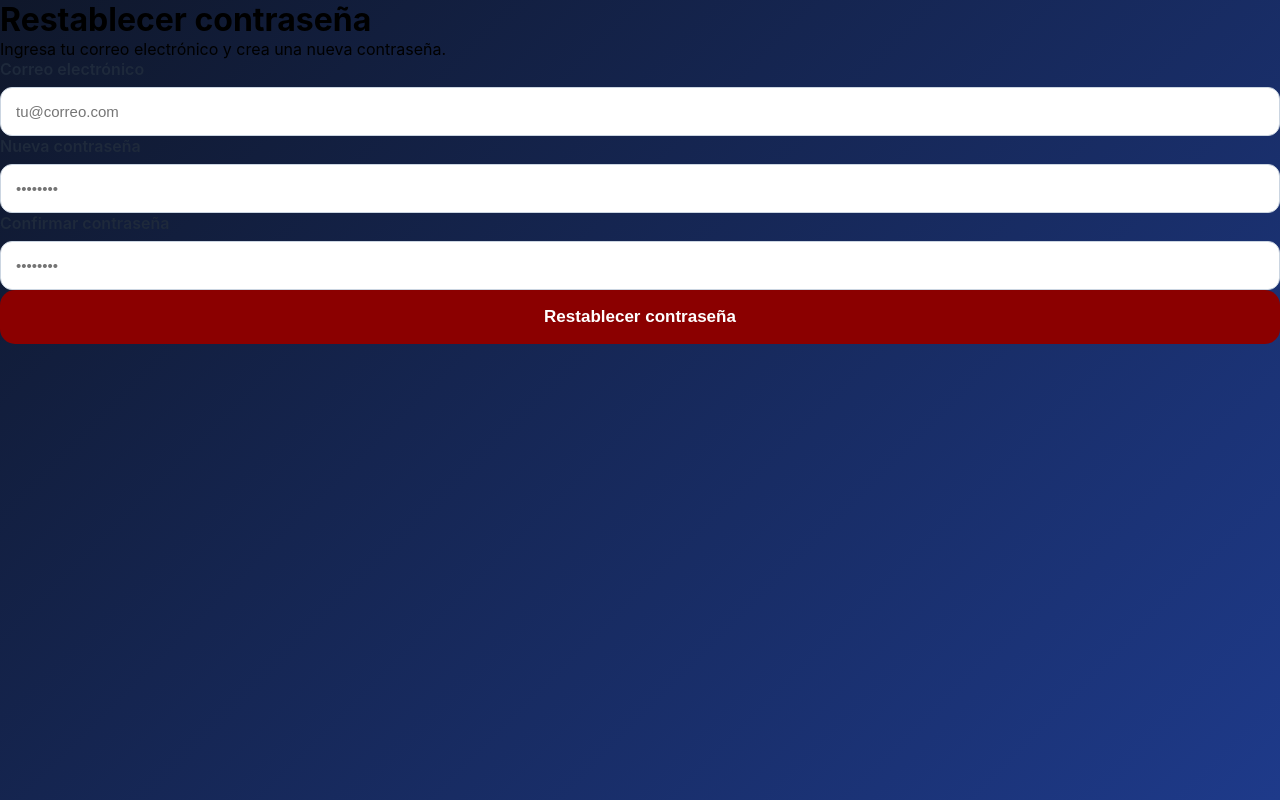
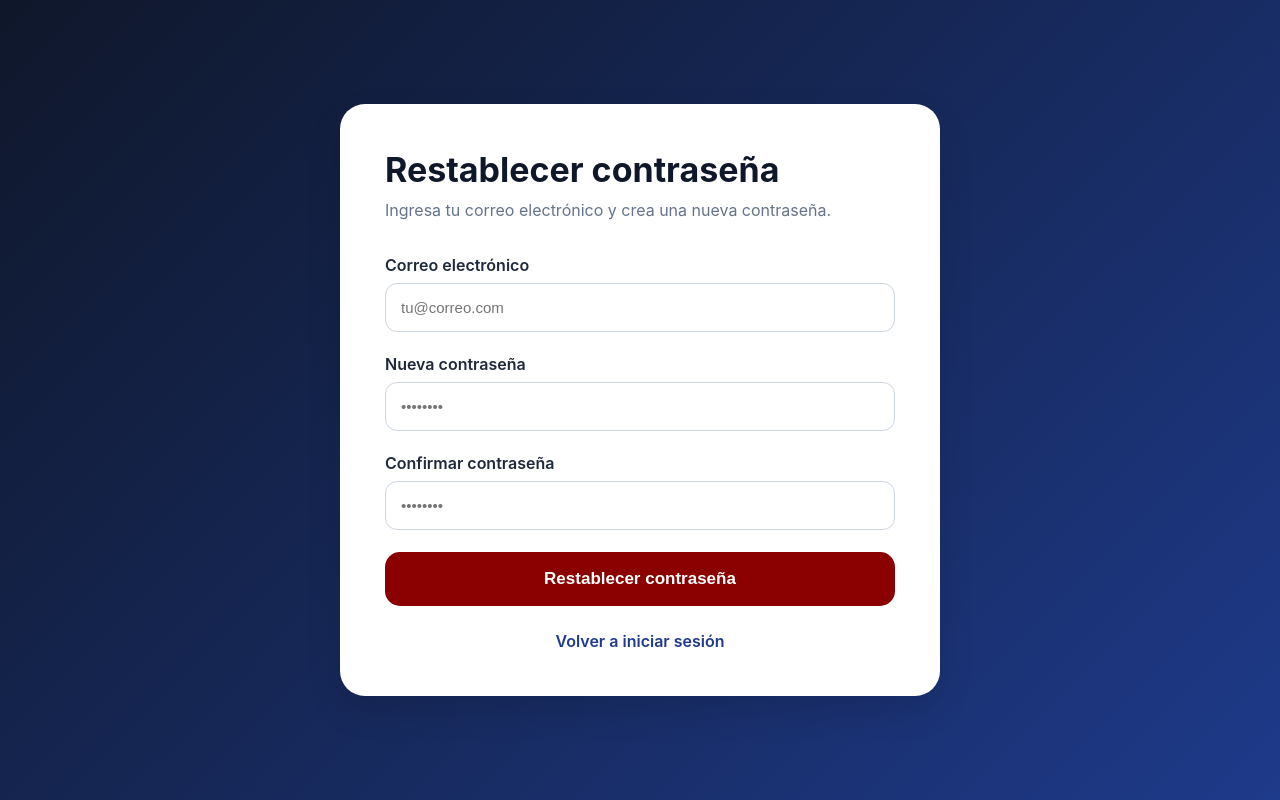
Before and after one commit to georgectpp/GEORGE-main, a Flask app: template templates/recuperar_contrasena.html in a window 1280 px wide. Run offline with Flask 3, Linux system fonts and the light colour scheme; the template is opened without the code that fills it, so the values that code supplies are empty.

Commit message:
Update recuperar_contrasena.html

```diff
--- a/templates/recuperar_contrasena.html
+++ b/templates/recuperar_contrasena.html
@@ -5,22 +5,27 @@
     <meta name="viewport" content="width=device-width, initial-scale=1.0">
     <title>Restablecer contraseña - GEORGE</title>
 
-    <link rel="stylesheet" href="{{ url_for('static', filename='registro.css') }}">
+    <link rel="stylesheet" href="{{ url_for('static', filename='recuperar.css') }}">
 
 </head>
 
 <body>
 
-    <div class="registro-container">
+    <div class="recuperar-container">
+
+        <div class="recuperar-card">
 
             <h1>Restablecer contraseña</h1>
 
-        <p>Ingresa tu correo electrónico y crea una nueva contraseña.</p>
+            <p class="descripcion">
+                Ingresa tu correo electrónico y crea una nueva contraseña.
+            </p>
 
             <form method="POST">
 
                 <div class="campo">
                     <label>Correo electrónico</label>
+
                     <input
                         type="email"
                         name="correo"
@@ -31,6 +36,7 @@
 
                 <div class="campo">
                     <label>Nueva contraseña</label>
+
                     <input
                         type="password"
                         name="nueva_contrasena"
@@ -41,6 +47,7 @@
 
                 <div class="campo">
                     <label>Confirmar contraseña</label>
+
                     <input
                         type="password"
                         name="confirmar_contrasena"
@@ -49,12 +56,19 @@
                     >
                 </div>
 
-            <button type="submit" class="entrar-btn">
+                <button type="submit" class="btn-restablecer">
                     Restablecer contraseña
                 </button>
 
             </form>
 
+            <div class="volver">
+                <a href="{{ url_for('login') }}">
+                    Volver a iniciar sesión
+                </a>
+            </div>
+
+        </div>
 
     </div>
 
```
Lines whose indentation alone changed are shown as unchanged.
